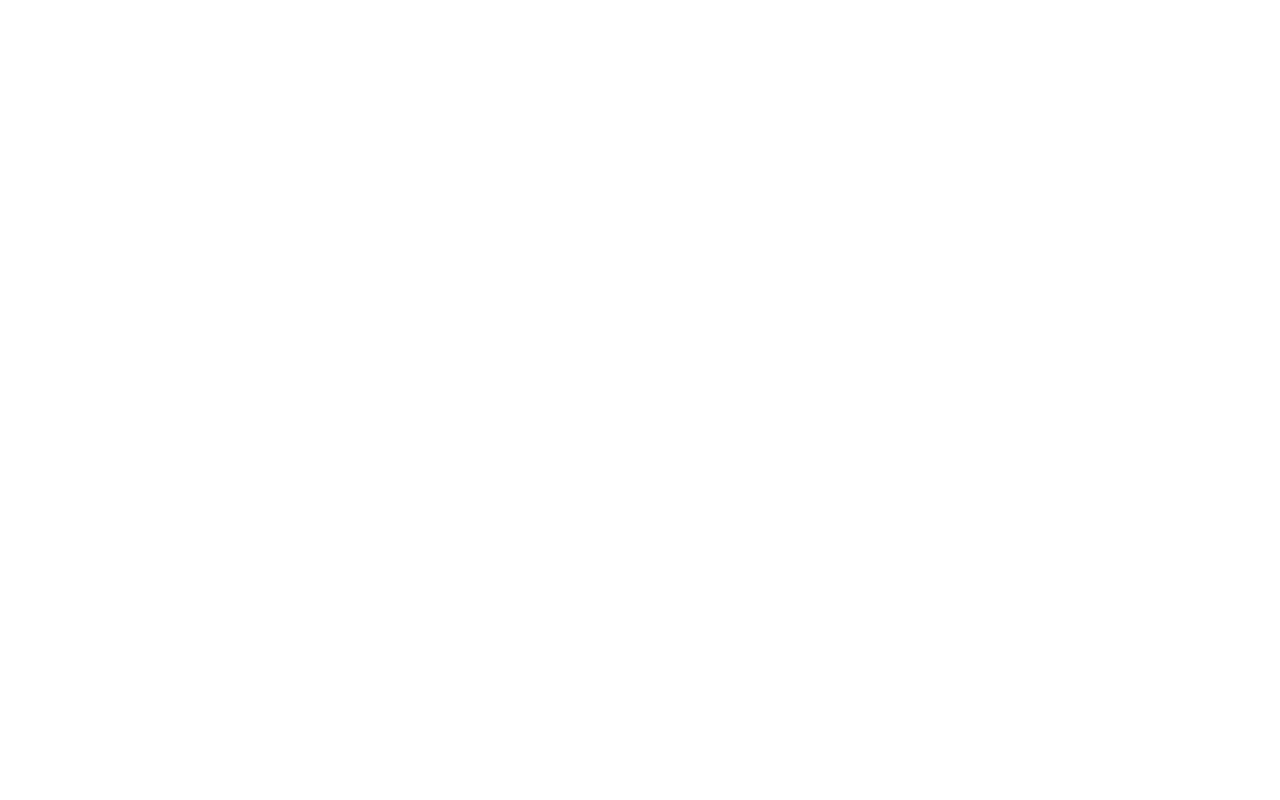
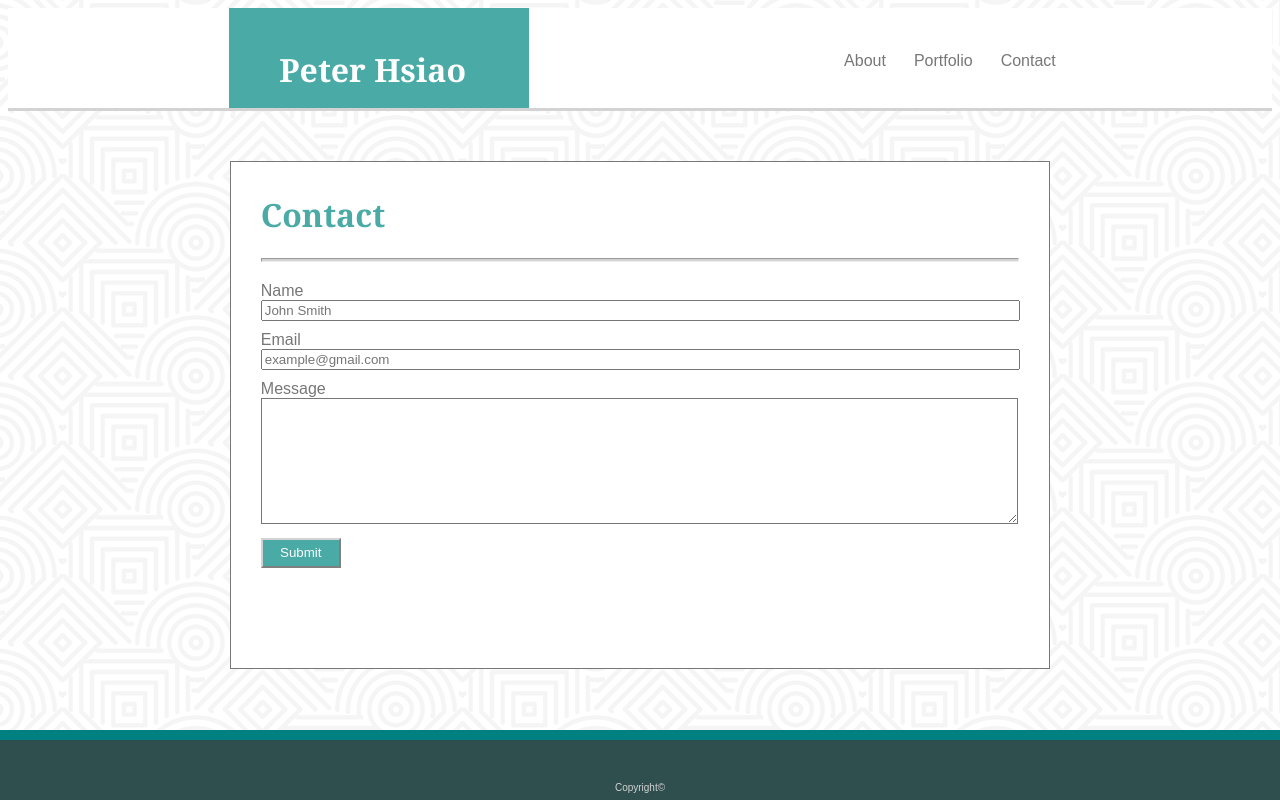
Before and after one commit to xpetrus/Basic-Portfolio, a plain HTML site: page contact.html in a window 1280 px wide. Drawn offline with Linux system fonts and the light colour scheme.

Commit message:
submission

```diff
--- a/assets/css/style.css
+++ b/assets/css/style.css
@@ -1,17 +1,21 @@
+/*navigation menu stuff */
 .navmen {
     list-style-type: none;
-    margin: auto;
+    margin: 0;
     padding: 0;
     overflow: hidden;
-    background-color: #134561;
+    background-color: white;
 
     height:100px;
-    border-bottom: #777777 solid;
+    border-bottom: lightgray solid;
 
 }
-
+/*using a list for navigation */
 .navmen li {
     float: right;
+    position: relative;
+    top:30%;
+    right: 16%;
 }
 
 .navmen li a {
@@ -20,11 +24,13 @@
     text-align: center;
     padding: 14px;
     text-decoration: none;
+    font-family: 'Arial', 'Helvetica Neue', Helvetica, sans-serif;
 }
 
-/* Change the link color to #111 (black) on hover */
+/* navigation effects */
 .navmen li a:hover {
-    background-color: #111;
+    background-color:lightsalmon;
+    color:white;
 }
 
 .navmen h1{
@@ -35,9 +41,9 @@
     height:100px;
     margin:auto;
     position:relative;
-    left:220px;
+    left:17.5%;
     padding-top: 40px;
-    padding-left:40px;
+    padding-left:50px;
 }
 
 h1 {
@@ -45,11 +51,12 @@ h1 {
     color: #4aaaa5;
 }
 .content{
-    width:900px;
+    width:60%;
     margin:auto;
     margin-top: 50px;
     border: #777777 solid 1px;
-    padding:50px 30px 100px;
+    padding:10px 30px 100px;
+    background-color: white;
 }
 .content img{
     float:left;
@@ -63,13 +70,78 @@ p {
 }
 
 hr{
-    width: 900px;
+    width: 50;
+    height:2px;
+    background-color: lightgray;
     margin:auto;
     padding:auto;
-    margin-bottom:15px;
+    margin-bottom:20px;
+
 
 }
 body {
-    background-image: url("assets/images/wheat.png");
+    background-image: url(../images/hypnotize.png);
+    background-repeat: repeat 0 0;
 
 }
+
+footer{
+    position:fixed;
+    left:0;
+    bottom:0;
+    text-align:  center;
+    width:100%;
+    background-color:darkslategray;
+    margin: auto;
+    height:60px;
+    border-top: teal solid;
+    border-width:10px;
+}
+.copyright{
+    margin-top:40px;
+    color:lightgray;
+    font-size: 10px;
+}
+.entry{
+    font-family: 'Arial', 'Helvetica Neue', Helvetica, sans-serif;
+    color: #777777;
+}
+
+input{
+    margin-bottom:10px;
+    width: 99%;
+}
+.message{
+    width: 99%;
+    border-color: #777777;
+    margin-bottom: 10px;
+}
+
+.submit{
+    width:80px;
+    height:30px;
+    border-color:lightgrey;
+    background-color: #4aaaa5;
+    color:white;
+}
+.project{
+    width:200px;
+    height:170px;
+}
+
+.row{
+    display: flex;
+    flex-wrap: nowrap;
+    padding: 0 4px;
+}
+.column {
+    flex:25%;
+    max-width: 40%;
+    padding: 0 4px;
+}
+
+.column img {
+    margin-top: 8px;
+
+
+}
--- a/contact.html
+++ b/contact.html
@@ -0,0 +1,48 @@
+<!doctype html>
+<html>
+    <head>
+        <title>
+            Contact
+        </title>
+        <link rel="stylesheet" type="text/css" href="assets/css/style.css">
+    </head>
+
+    <header>
+
+            <ul class="navmen">
+                <span><h1>Peter Hsiao</h1></span>
+                    <li><a href="contact.html">Contact</a></li>
+                    <li><a href="portfolio.html">Portfolio</a></li>
+                    <li><a href="index.html">About</a></li>
+
+            </ul>
+    </header>
+
+
+    <body>
+        <div class="content">
+            <h1>Contact</h1>
+
+            <hr>
+
+            <span class="entry">Name</span> <br>
+            <input type="text" name="name" placeholder="John Smith"> <br>
+
+            <span class="entry">Email</span> <br>
+            <input type="text" name="mail" placeholder="example@gmail.com"><br>
+
+            <span class="entry">Message</span> <br>
+            <textarea name="message" cols="40" rows="8" class="message"></textarea> <br>
+
+            <button class="submit">Submit</button>
+
+
+
+
+        </div>
+    </body>
+
+    <footer>
+        <p class="copyright">Copyright©</p>
+    </footer>
+</html>
```
Also changed, not shown: index.html (+9 -4 lines), portfolio.html (+50 -0 lines), assets/images/hypnotize.png (added), assets/images/phproject.jpg (added).
